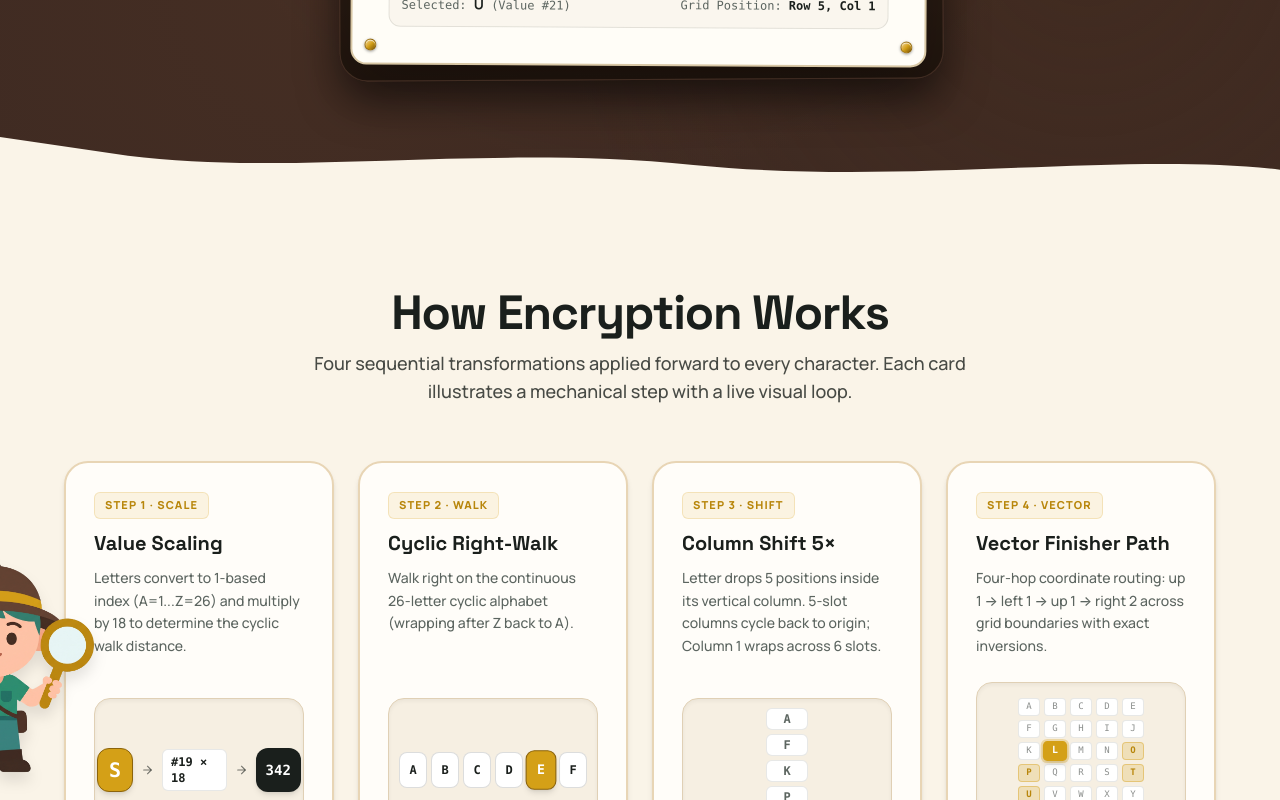
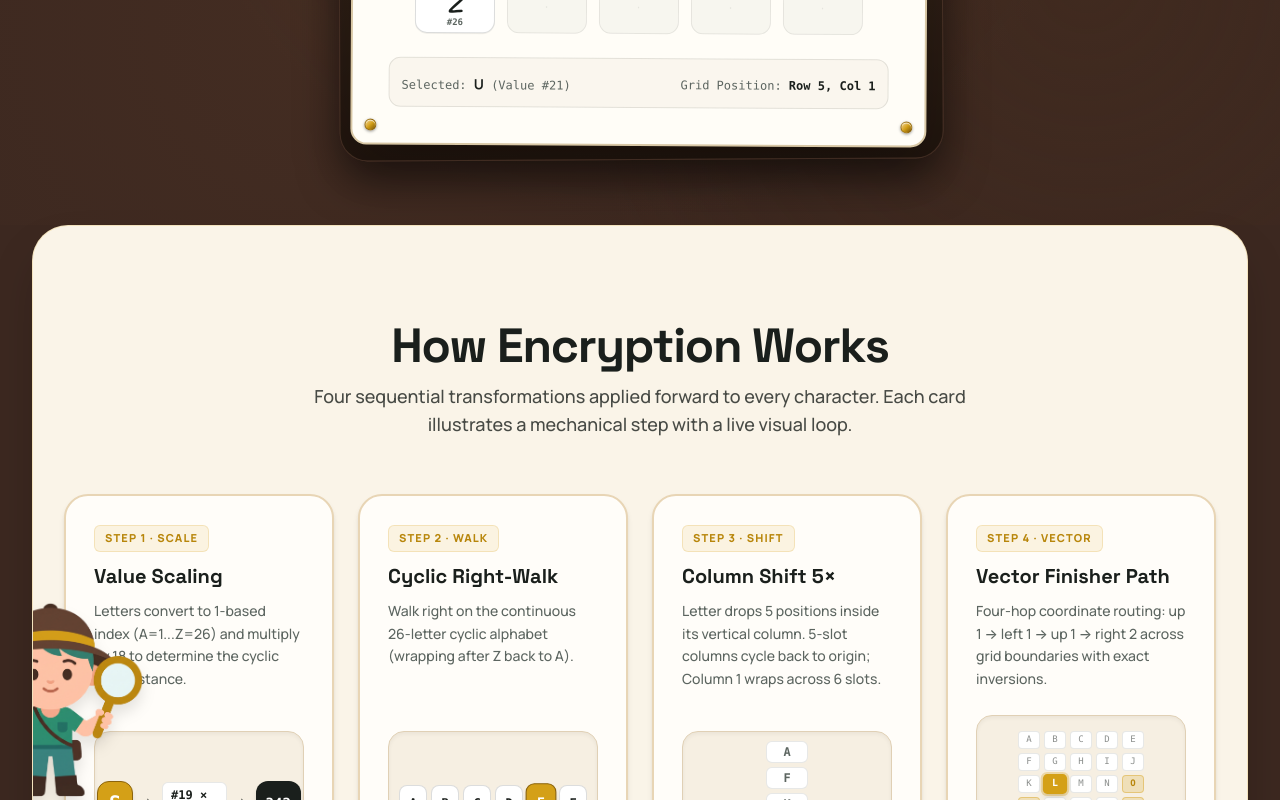
Before and after one commit to Dukeabaddon/Enigma-Isle, a React (Vite) app: page / in a window 1280 px wide. Shown: the part 1780-2580 px from the top of the page. Built offline with nearby package versions, Linux system fonts and the light colour scheme.

Commit message:
feat(seams): implement moat tasks 94-100 (#0f1911 footer, #3c2820 dirt ground, 120dvh hero wave, rounded s3)

```diff
--- a/src/components/about/AboutSection.tsx
+++ b/src/components/about/AboutSection.tsx
@@ -3,9 +3,9 @@ import AbcdTable from './AbcdTable';
 export default function AboutSection() {
   return (
     <section
-      className="relative text-white pt-12 pb-24 sm:pb-32 px-4 sm:px-6 overflow-hidden bg-[#3E2A22]"
+      className="relative text-white pt-12 pb-14 sm:pb-20 px-4 sm:px-6 overflow-hidden bg-[#3c2820]"
       style={{
-        backgroundColor: '#3E2A22',
+        backgroundColor: '#3c2820',
         backgroundImage: `radial-gradient(circle at 15% 25%, rgba(110, 75, 55, 0.35) 0%, transparent 35%),
                           radial-gradient(circle at 85% 75%, rgba(70, 45, 30, 0.4) 0%, transparent 40%),
                           radial-gradient(circle at 50% 50%, rgba(95, 65, 45, 0.25) 0%, transparent 60%),
@@ -31,18 +31,6 @@ export default function AboutSection() {
         {/* Explorer Cartography Parchment Table on Dirt */}
         <AbcdTable />
       </div>
-
-      {/* Organic Coastal Cliff Transition into Sunlit Chambers */}
-      <div className="absolute bottom-0 inset-x-0 w-full overflow-hidden leading-none pointer-events-none z-10">
-        <svg
-          className="w-full h-8 sm:h-14 text-[#FAF4E8]"
-          viewBox="0 0 1200 120"
-          preserveAspectRatio="none"
-          fill="currentColor"
-        >
-          <path d="M0,0 L120,40 C280,85 450,15 650,60 C850,105 1050,30 1200,70 L1200,120 L0,120 Z" />
-        </svg>
-      </div>
     </section>
   );
 }
--- a/src/components/close/TryAgain.tsx
+++ b/src/components/close/TryAgain.tsx
@@ -10,8 +10,8 @@ export default function TryAgain() {
 
   return (
     <section className="relative bg-gradient-to-b from-[#EDF5F1] via-[#F4EBD9] to-[#EAE0CA] py-20 sm:py-28 px-4 sm:px-6 overflow-hidden text-center">
-      {/* Warm Ambient Vault Glow */}
-      <div className="absolute top-1/2 left-1/2 -translate-x-1/2 -translate-y-1/2 w-96 h-96 sm:w-[500px] sm:h-[500px] bg-[#D4A017]/15 rounded-full blur-3xl pointer-events-none" />
+      {/* Warm Ambient Vault Glow matching #EAE0CA (Moat c4ef20b7) */}
+      <div className="absolute top-1/2 left-1/2 -translate-x-1/2 -translate-y-1/2 w-96 h-96 sm:w-[500px] sm:h-[500px] bg-[#EAE0CA]/80 rounded-full blur-3xl pointer-events-none" />
 
       {/* Screen reader heading for accessibility */}
       <h2 className="sr-only">Interactive Cipher Workbench — Unlock the Island Cipher</h2>
--- a/src/components/hero/HeroWorkbench.tsx
+++ b/src/components/hero/HeroWorkbench.tsx
@@ -69,20 +69,20 @@ export default function HeroWorkbench() {
   return (
     <section
       id="workbench"
-      className="relative w-full overflow-hidden bg-[#3E2A22] min-h-[110dvh] flex flex-col justify-between"
+      className="relative w-full overflow-hidden bg-[#3c2820] min-h-[120dvh] flex flex-col justify-between"
     >
-      {/* Hidden SVG Definition for Smooth Responsive Wave Clip-Path applied to island plate */}
+      {/* Hidden SVG Definition for Smooth Responsive Wave Clip-Path applied to island plate (Moat 58f3da48 / 793f7cb8) */}
       <svg width="0" height="0" className="absolute pointer-events-none" aria-hidden="true">
         <defs>
           <clipPath id="hero-island-wave-cut" clipPathUnits="objectBoundingBox">
-            <path d="M 0,0 L 1,0 L 1,0.92 C 0.82,0.97 0.68,0.90 0.52,0.95 C 0.36,1.0 0.18,0.92 0,0.95 Z" />
+            <path d="M 0,0 L 1,0 L 1,0.92 C 0.85,0.97 0.70,0.92 0.52,0.96 C 0.35,1.0 0.18,0.92 0,0.94 Z" />
           </clipPath>
         </defs>
       </svg>
 
-      {/* Background Island Scenic Plate with Tuned White Fade and Wave Cut Bottom (Moat 6b0b1600 & ac5fd4b6) */}
+      {/* Background Island Scenic Plate 120dvh with Wave Cut between 110-120dvh */}
       <div
-        className="absolute top-0 left-0 right-0 h-[100dvh] pointer-events-none select-none z-0 overflow-hidden"
+        className="absolute top-0 left-0 right-0 h-[120dvh] pointer-events-none select-none z-0 overflow-hidden"
         style={{ clipPath: 'url(#hero-island-wave-cut)' }}
       >
         <div
--- a/src/components/hero/ResultExpand.tsx
+++ b/src/components/hero/ResultExpand.tsx
@@ -38,20 +38,20 @@ export default function ResultExpand({
           animate={{ opacity: 1, height: 'auto' }}
           exit={{ opacity: 0, height: 0 }}
           transition={{ duration: 0.7, ease: [0.16, 1, 0.3, 1] }}
-          className="relative w-full overflow-hidden bg-[#3E2A22]"
+          className="relative w-full overflow-hidden bg-[#3c2820]"
         >
-          {/* Underground Dirt Strata Background Layer — Perfectly seamless with Section 2 #3E2A22 */}
+          {/* Underground Dirt Strata Background Layer — Perfectly seamless with Section 2 #3c2820 */}
           <div
-            className="w-full bg-[#3E2A22] bg-repeat-x py-16 sm:py-24 px-4 sm:px-6 relative min-h-[100dvh] flex flex-col justify-center"
+            className="w-full bg-[#3c2820] bg-repeat-x py-16 sm:py-24 px-4 sm:px-6 relative min-h-[100dvh] flex flex-col justify-center"
             style={{
-              backgroundImage: `linear-gradient(to bottom, #3E2A22 0%, #3E2A22 25px, transparent 80px), url('/images/hero-dirt.webp'), radial-gradient(circle at 20% 80%, rgba(90,60,45,0.4) 0%, transparent 40%), radial-gradient(circle at 80% 90%, rgba(70,45,30,0.5) 0%, transparent 45%)`,
+              backgroundImage: `linear-gradient(to bottom, #3c2820 0%, #3c2820 25px, transparent 80px), url('/images/hero-dirt.webp'), radial-gradient(circle at 20% 80%, rgba(90,60,45,0.4) 0%, transparent 40%), radial-gradient(circle at 80% 90%, rgba(70,45,30,0.5) 0%, transparent 45%)`,
               backgroundSize: '100% 80px, auto 280px, 100% 100%, 100% 100%',
               backgroundPosition: 'top center, center -40px, center, center',
-              backgroundColor: '#3E2A22',
+              backgroundColor: '#3c2820',
             }}
           >
             {/* Sediment rocks & strata overlay */}
-            <div className="absolute inset-0 bg-[#3E2A22]/45 pointer-events-none" />
+            <div className="absolute inset-0 bg-[#3c2820]/45 pointer-events-none" />
 
             <div className="relative z-10 max-w-2xl mx-auto w-full space-y-4">
               {/* Parchment Paper Card */}
--- a/src/components/journey/StepCards.tsx
+++ b/src/components/journey/StepCards.tsx
@@ -33,10 +33,11 @@ export default function StepCards() {
 
   return (
     <div className="w-full">
-      {/* S3 — How Encryption Works (Tasks 4, 5, 6, 7, 8, 9, 10) */}
+      {/* S3 — How Encryption Works on Dirt Ground (Moat a8d1d1a2) */}
+      <div className="w-full bg-[#3c2820] px-3 sm:px-6 lg:px-8 pb-10 sm:pb-16 relative">
         <section
           id="encrypt-journey"
-        className="relative bg-[#FAF4E8] text-ink pt-16 sm:pt-24 pb-20 sm:pb-28 px-4 sm:px-6 scroll-mt-20 overflow-hidden"
+          className="relative bg-[#FAF4E8] text-ink pt-16 sm:pt-24 pb-20 sm:pb-28 px-4 sm:px-6 scroll-mt-20 overflow-hidden rounded-3xl sm:rounded-[36px] shadow-2xl border border-[#D4A017]/20"
         >
           <div className="max-w-6xl mx-auto relative z-10">
             {/* Simplified Centered Header (Tasks 5 & 6) */}
@@ -52,11 +53,11 @@ export default function StepCards() {
             {/* Cards Container with Mascot Anchored on the Left Flank (Moat a4bd70cc) */}
             <div className="relative">
               {/* Desktop Mascot: Standing still on left edge directly adjacent to Card 1 */}
-            <div className="hidden xl:flex absolute -left-36 top-1/2 -translate-y-1/2 flex-col items-center pointer-events-none select-none z-20">
+              <div className="hidden xl:flex absolute -left-20 2xl:-left-32 top-1/2 -translate-y-1/2 flex-col items-center pointer-events-none select-none z-20">
                 <img
                   src="/images/mascot-enigma.webp"
                   alt="Enigma Isle explorer mascot"
-                className="w-44 h-auto object-contain drop-shadow-xl select-none"
+                  className="w-40 2xl:w-44 h-auto object-contain drop-shadow-xl select-none"
                   width={1369}
                   height={1679}
                 />
@@ -238,7 +239,9 @@ export default function StepCards() {
           </div>
         </div>
 
-        {/* Organic Coastal River Transition into Mint Decryption Chambers (Moat fab8251a) */}
+        </section>
+
+        {/* Organic Coastal River Transition from Dirt Ground into Mint Decryption Chambers (Moat fab8251a) */}
         <div className="absolute bottom-0 inset-x-0 w-full overflow-hidden leading-none pointer-events-none z-10 -mb-1">
           <svg
             className="w-full h-8 sm:h-14 text-[#EDF5F1]"
@@ -249,7 +252,7 @@ export default function StepCards() {
             <path d="M0,0 C200,80 400,-20 600,50 C800,120 1000,20 1200,60 L1200,120 L0,120 Z" />
           </svg>
         </div>
-      </section>
+      </div>
 
       {/* S4 — How Decryption Works (Tasks 13, 14, 15, 16, 17, 18) */}
       <section
--- a/src/components/layout/Footer.tsx
+++ b/src/components/layout/Footer.tsx
@@ -6,7 +6,7 @@ export default function Footer() {
   };
 
   return (
-    <footer className="relative bg-[#111613] text-white/80 overflow-hidden">
+    <footer className="relative bg-[#0f1911] text-white/80 overflow-hidden">
       {/* Island Horizon Silhouette Plate (joins #EAE0CA from TryAgain smoothly) */}
       <div className="relative w-full overflow-hidden leading-none select-none bg-[#EAE0CA]">
         <img
```
Lines whose indentation alone changed are shown as unchanged.
